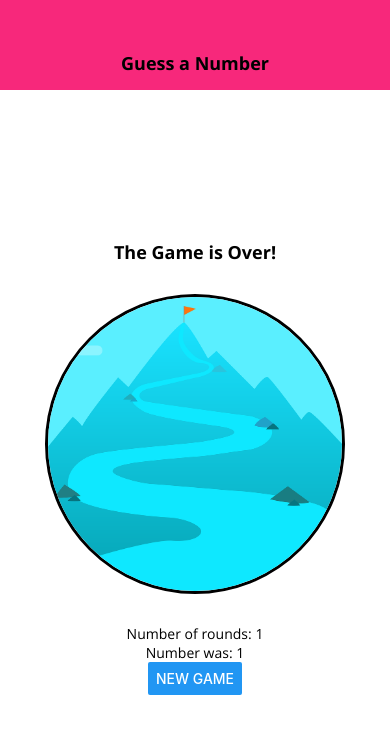
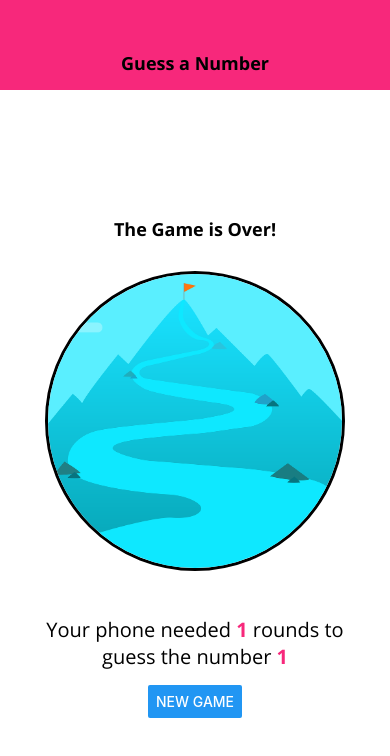
Before and after one commit to emiliamlak/real-app-starting-project, a React Native app: screen / in a window 390 px wide. Shown: the top 756 px of the page. Built offline with nearby package versions, Linux system fonts and the light colour scheme.

Commit message:
add styling to GameOverScreen.js

```diff
--- a/components/BodyText.js
+++ b/components/BodyText.js
@@ -1,7 +1,7 @@
 import React from 'react';
 import { Text, StyleSheet } from 'react-native';
 
-const BodyText = props => <Text style={styles.body}>{props.children}</Text>;
+const BodyText = props => <Text style={{...styles.body, ...props.style}}>{props.children}</Text>;
 
 const styles = StyleSheet.create({
     body: {
--- a/screens/GameOverScreen.js
+++ b/screens/GameOverScreen.js
@@ -3,17 +3,23 @@ import { View, Text, StyleSheet, Button, Image } from 'react-native';
 
 import BodyText from '../components/BodyText';
 import TitleText from '../components/TitleText';
+import Colors from '../constants/colors';
 
 const GameOverScreen = props => {
     return (<View style={styles.screen}>
         <TitleText>The Game is Over!</TitleText>
         <View style={styles.imageContainer}>
-        <Image source={require('../assets/success.png')}
-        style={styles.image}
-        resizeMode='cover'/>
+            <Image source={require('../assets/success.png')}
+                style={styles.image}
+                resizeMode='cover' />
         </View>
-        <BodyText>Number of rounds: {props.roundsNumber}</BodyText>
-        <BodyText>Number was: {props.userNumber}</BodyText>
+        <View style={styles.resultContainer}>
+            <BodyText style={styles.resultText}>
+                Your phone needed <Text style={styles.highlight}>{props.roundsNumber}
+                </Text> rounds to guess the number <Text style={styles.highlight}>{props.userNumber}
+                </Text>
+            </BodyText>
+        </View>
         <Button title="NEW GAME" onPress={props.onRestart} />
     </View>
     );
@@ -37,6 +43,18 @@ const styles = StyleSheet.create({
     image: {
         width: '100%',
         height: '100%'
+    },
+    highlight: {
+        color: Colors.primary,
+        fontFamily: 'open-sans-bold'
+    },
+    resultContainer: {
+        marginHorizontal: 30,
+        marginVertical: 15
+    },
+    resultText: {
+        textAlign: 'center',
+        fontSize: 20
     }
 });
 
```
